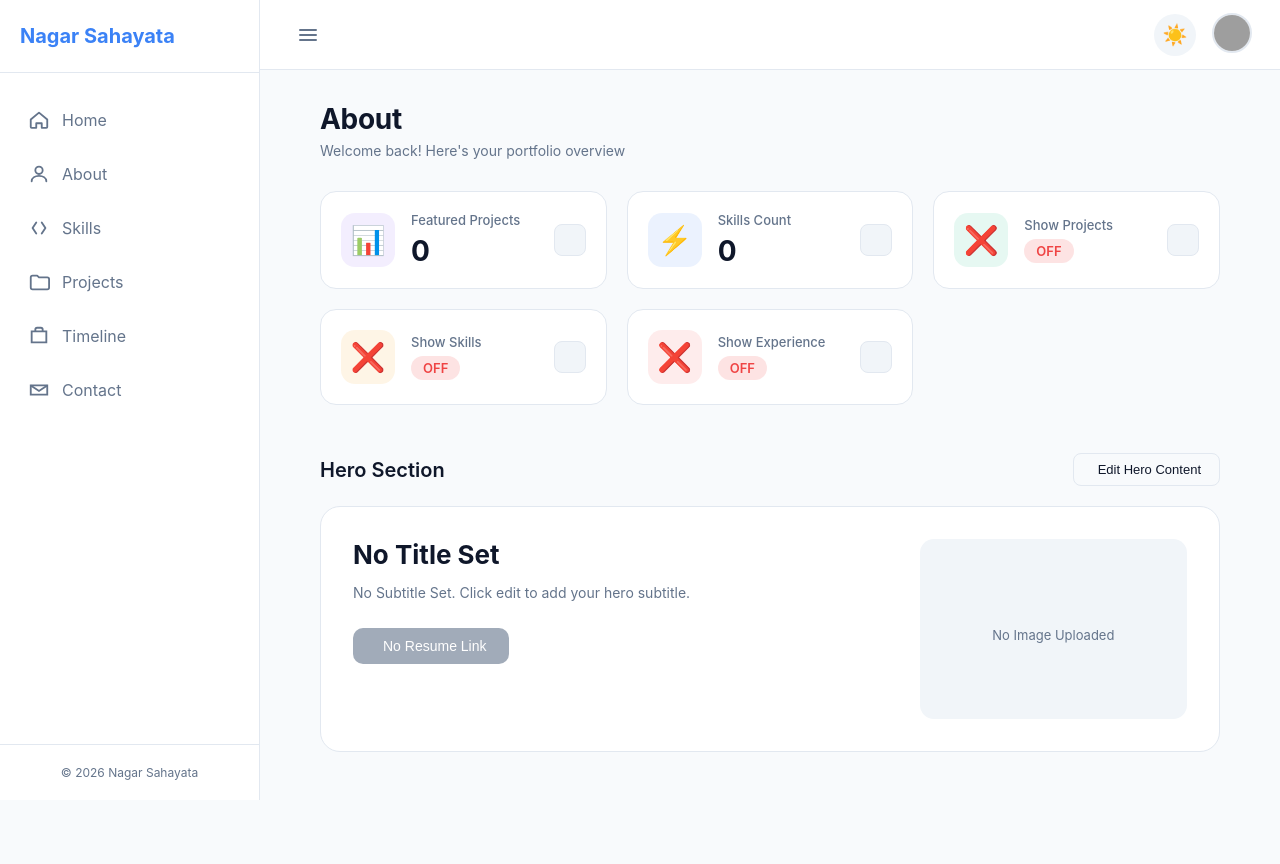
After one commit to saugatg334/Nagar-Sayahata, a Django app: page /admin/about/ in a window 1280 px wide. The commit adds this page. Run offline with Django 5.2, Linux system fonts and the light colour scheme; grey boxes are pictures that could not be loaded.

Commit message:
add about page and update navigation link

```diff
--- a/myproject/backend/apps/admin_panel/urls.py
+++ b/myproject/backend/apps/admin_panel/urls.py
@@ -9,4 +9,6 @@ urlpatterns = [
 
     # HOME PAGE
     path('home/', views.Home.as_view(), name='home'),
+
+    path('about/', views.About.as_view(), name='about'),
 ]
--- a/myproject/backend/apps/admin_panel/views.py
+++ b/myproject/backend/apps/admin_panel/views.py
@@ -22,3 +22,16 @@ class Home(TemplateView):
             'user': request.user,  # Pass user to template
         }
         return render(request, self.template_name, context)
+
+
+# ====================================
+# ✅ Home Section
+# ====================================
+class About(TemplateView):
+    template_name = 'about/about.html'
+
+    def get(self, request):
+        context = {
+            'user': request.user,  # Pass user to template
+        }
+        return render(request, self.template_name, context)
--- /dev/null
+++ b/myproject/backend/templates/about/about.html
@@ -0,0 +1,184 @@
+{% extends "admin_panel.html" %}
+{% load static %}
+
+{% block title %}Dashboard | Portfolio Admin{% endblock %}
+
+{% block extra_css %}
+<link rel="stylesheet" href="{% static 'css/home/home.css' %}">
+{% endblock %}
+
+{% block content %}
+<div class="dashboard-container">
+
+    <!-- ======================================== -->
+    <!-- SECTION 1: TOP STATS & SETTINGS CARDS -->
+    <!-- ======================================== -->
+
+    <!-- Page Header -->
+    <div class="page-header">
+        <div>
+            <h1 class="page-title">About</h1>
+            <p class="page-subtitle">Welcome back! Here's your portfolio overview</p>
+        </div>
+    </div>
+
+    <!-- Stats & Settings Cards Grid -->
+    <div class="stats-settings-grid">
+        <!-- Featured Projects Card -->
+        <div class="stat-settings-card">
+            <div class="card-icon purple">📊</div>
+            <div class="card-content">
+                <h3>Featured Projects</h3>
+                <p class="card-number">{{ settings.featured_projects_count|default:"0" }}</p>
+            </div>
+            <button class="card-edit" onclick="openSettingsModal()">
+                <i class="fa-solid fa-pencil"></i>
+            </button>
+        </div>
+
+        <!-- Skills Count Card -->
+        <div class="stat-settings-card">
+            <div class="card-icon blue">⚡</div>
+            <div class="card-content">
+                <h3>Skills Count</h3>
+                <p class="card-number">{{ settings.skills_count|default:"0" }}</p>
+            </div>
+            <button class="card-edit" onclick="openSettingsModal()">
+                <i class="fa-solid fa-pencil"></i>
+            </button>
+        </div>
+
+        <!-- Show Projects Toggle Card -->
+        <div class="stat-settings-card toggle-card">
+            <div class="card-icon green">
+                {% if settings.show_projects %}✅{% else %}❌{% endif %}
+            </div>
+            <div class="card-content">
+                <h3>Show Projects</h3>
+                <span class="toggle-status {% if settings.show_projects %}status-on{% else %}status-off{% endif %}">
+                    {% if settings.show_projects %}ON{% else %}OFF{% endif %}
+                </span>
+            </div>
+            <button class="card-edit" onclick="openSettingsModal()">
+                <i class="fa-solid fa-pencil"></i>
+            </button>
+        </div>
+
+        <!-- Show Skills Toggle Card -->
+        <div class="stat-settings-card toggle-card">
+            <div class="card-icon orange">
+                {% if settings.show_skills %}✅{% else %}❌{% endif %}
+            </div>
+            <div class="card-content">
+                <h3>Show Skills</h3>
+                <span class="toggle-status {% if settings.show_skills %}status-on{% else %}status-off{% endif %}">
+                    {% if settings.show_skills %}ON{% else %}OFF{% endif %}
+                </span>
+            </div>
+            <button class="card-edit" onclick="openSettingsModal()">
+                <i class="fa-solid fa-pencil"></i>
+            </button>
+        </div>
+
+        <!-- Show Experience Toggle Card -->
+        <div class="stat-settings-card toggle-card">
+            <div class="card-icon red">
+                {% if settings.show_experience %}✅{% else %}❌{% endif %}
+            </div>
+            <div class="card-content">
+                <h3>Show Experience</h3>
+                <span class="toggle-status {% if settings.show_experience %}status-on{% else %}status-off{% endif %}">
+                    {% if settings.show_experience %}ON{% else %}OFF{% endif %}
+                </span>
+            </div>
+            <button class="card-edit" onclick="openSettingsModal()">
+                <i class="fa-solid fa-pencil"></i>
+            </button>
+        </div>
+    </div>
+
+    <!-- ======================================== -->
+    <!-- SECTION 2: HERO SECTION (EDITABLE) -->
+    <!-- ======================================== -->
+
+    <div class="hero-section-wrapper">
+        <div class="hero-header">
+            <h2 class="section-title">Hero Section</h2>
+            <button class="edit-hero-btn" onclick="openHeroModal()">
+                <i class="fa-solid fa-pencil"></i> Edit Hero Content
+            </button>
+        </div>
+
+        <div class="hero-main-card">
+            <div class="hero-display">
+                <div class="hero-text-content">
+                    <h3 class="hero-title">{{ home.hero_title|default:"No Title Set" }}</h3>
+                    <p class="hero-description">{{ home.hero_subtitle|default:"No Subtitle Set. Click edit to add your hero subtitle." }}</p>
+                    {% if home.resume_link %}
+                        <a href="{{ home.resume_link }}" target="_blank" class="resume-btn-link">
+                            <i class="fa-solid fa-download"></i> Download Resume
+                        </a>
+                    {% else %}
+                        <button class="resume-btn-link disabled" disabled>
+                            <i class="fa-solid fa-download"></i> No Resume Link
+                        </button>
+                    {% endif %}
+                </div>
+                {% if home.hero_image %}
+                    <div class="hero-image-preview">
+                        <img src="{{ home.hero_image.url }}" alt="Hero Image">
+                    </div>
+                {% else %}
+                    <div class="hero-image-placeholder">
+                        <i class="fa-solid fa-image"></i>
+                        <p>No Image Uploaded</p>
+                    </div>
+                {% endif %}
+            </div>
+        </div>
+    </div>
+
+</div>
+
+<!-- ======================================== -->
+<!-- JAVASCRIPT FOR MODALS -->
+<!-- ======================================== -->
+
+<script>
+function openSettingsModal() {
+    document.getElementById('settingsModal').style.display = 'flex';
+}
+
+function closeSettingsModal() {
+    document.getElementById('settingsModal').style.display = 'none';
+}
+
+function openHeroModal() {
+    document.getElementById('heroModal').style.display = 'flex';
+}
+
+function closeHeroModal() {
+    document.getElementById('heroModal').style.display = 'none';
+}
+
+// Close modals when clicking outside
+window.onclick = function(event) {
+    const settingsModal = document.getElementById('settingsModal');
+    const heroModal = document.getElementById('heroModal');
+    if (event.target == settingsModal) {
+        settingsModal.style.display = 'none';
+    }
+    if (event.target == heroModal) {
+        heroModal.style.display = 'none';
+    }
+}
+
+// Close modals with Escape key
+document.addEventListener('keydown', function(event) {
+    if (event.key === 'Escape') {
+        closeSettingsModal();
+        closeHeroModal();
+    }
+});
+</script>
+{% endblock %}
--- a/myproject/backend/templates/admin_panel.html
+++ b/myproject/backend/templates/admin_panel.html
@@ -44,7 +44,7 @@
                 </a>
             </li>
             <li class="nav-item">
-                <a href="#" class="nav-link">
+                <a href="{% url 'admin_panel:about' %}" class="nav-link">
                     <svg viewBox="0 0 24 24" class="icon icon-user" aria-hidden="true" focusable="false"><path d="M12 12a4 4 0 1 0 0-8 4 4 0 0 0 0 8z" fill="none" stroke="currentColor" stroke-width="2"/><path d="M4 20c0-4 4-6 8-6s8 2 8 6" fill="none" stroke="currentColor" stroke-width="2" stroke-linecap="round"/></svg>
                     <span>About</span>
                 </a>
```
